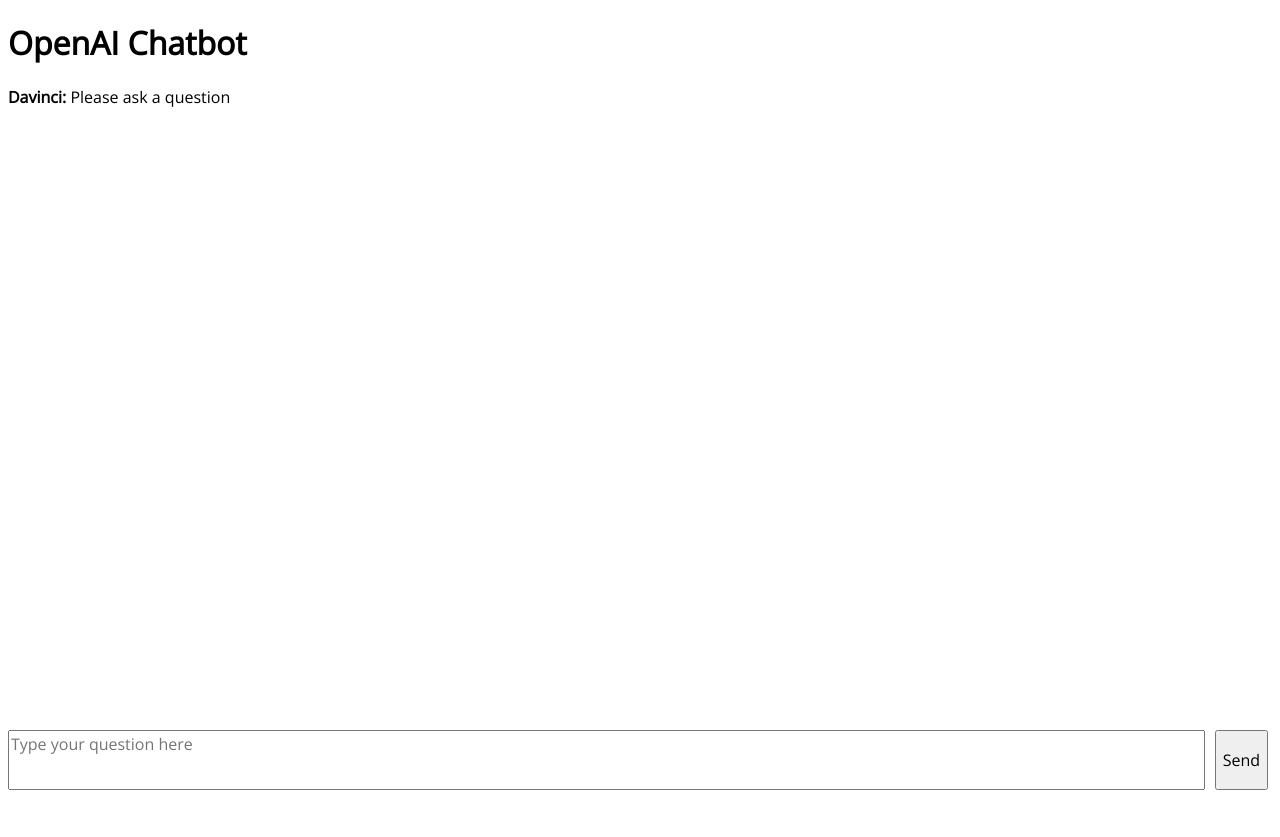
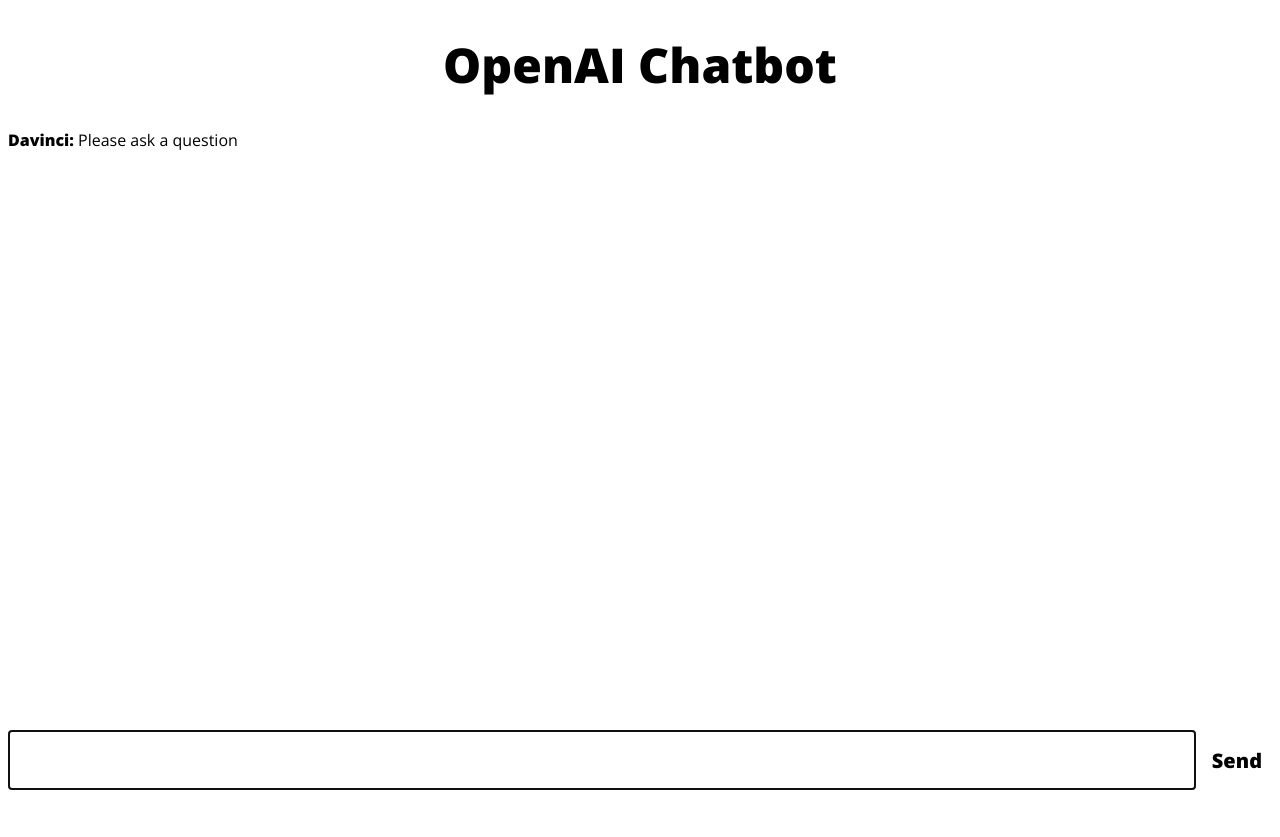
Before and after one commit to ernestoalarcongallo/chatGPT, a Flask app: page / in a window 1280 px wide. Before the commit the page ends 790 px from the top, so only its background shows below. Run offline with Flask 2, Linux system fonts and the light colour scheme.

Commit message:
update the template

```diff
--- a/templates/chat.html
+++ b/templates/chat.html
@@ -2,15 +2,17 @@
 <html>
   <head>
     <title>OpenAI Chatbot</title>
-    <link href="https://fonts.googleapis.com/css2?family=Open+Sans&display=swap" rel="stylesheet">
+    <link href="https://fonts.googleapis.com/css?family=Open+Sans:400,400i,800" rel="stylesheet">
     <style>
       body {
         font-family: 'Open Sans', sans-serif;
       }
 
       h1 {
-        font-size: 2em;
-        font-weight: bold;
+        display: flex;
+        justify-content: center;
+        font-size: 3em;
+        font-weight: 800;
       }
 
       #chat-messages, #user-input {
@@ -21,10 +23,15 @@
       textarea {
         font-size: 10px;
         font-family: 'Open Sans', sans-serif;
+        border: 1px solid #ccc; /* Add this line to set the border */
       }
+
       button {
-        font-size: 16px;
+        font-size: 20px;
+        font-weight: 600;
         font-family: 'Open Sans', sans-serif;
+        background-color: transparent;
+        border: none;
       }
 
       .message p {
@@ -44,6 +51,9 @@
         height: auto; /* Set initial height to auto to fit initial text */
         min-height: 2em; /* Set a minimum height to fit two lines */
         box-sizing: border-box; /* Include padding and border in height calculation */
+        caret-color: #00BDFF;
+        font-weight: 200; /* Add this line to set the cursor font weight to bold */
+        caret-width: 6px;
       }
 
       form {
@@ -73,6 +83,15 @@
         width: 100px;
       }
     </style>
+    <script>
+      function changeCaretSize(size) {
+        var css = '#user-input { caret-color: #00BDFF; caret-width: ' + size + 'px; }';
+        var style = document.createElement('style');
+        style.appendChild(document.createTextNode(css));
+        document.head.appendChild(style);
+      }
+      changeCaretSize(6);
+    </script>
   </head>
   <body>
     <h1>OpenAI Chatbot</h1>
@@ -89,7 +108,7 @@
     </div>
     <form method="POST" action="{{ url_for('chat') }}">
       <div class="form-container">
-        <textarea id="user-input" name="question" placeholder="Type your question here"></textarea>
+        <textarea id="user-input" name="question"></textarea>
         <button type="submit">Send</button>
       </div>
     </form>
@@ -97,6 +116,7 @@
       function scrollToBottom() {
         const chatMessages = document.getElementById('chat-messages');
         chatMessages.scrollTop = chatMessages.scrollHeight;
+        document.getElementById("user-input").focus();
       }
 
       window.onload = scrollToBottom;
```
